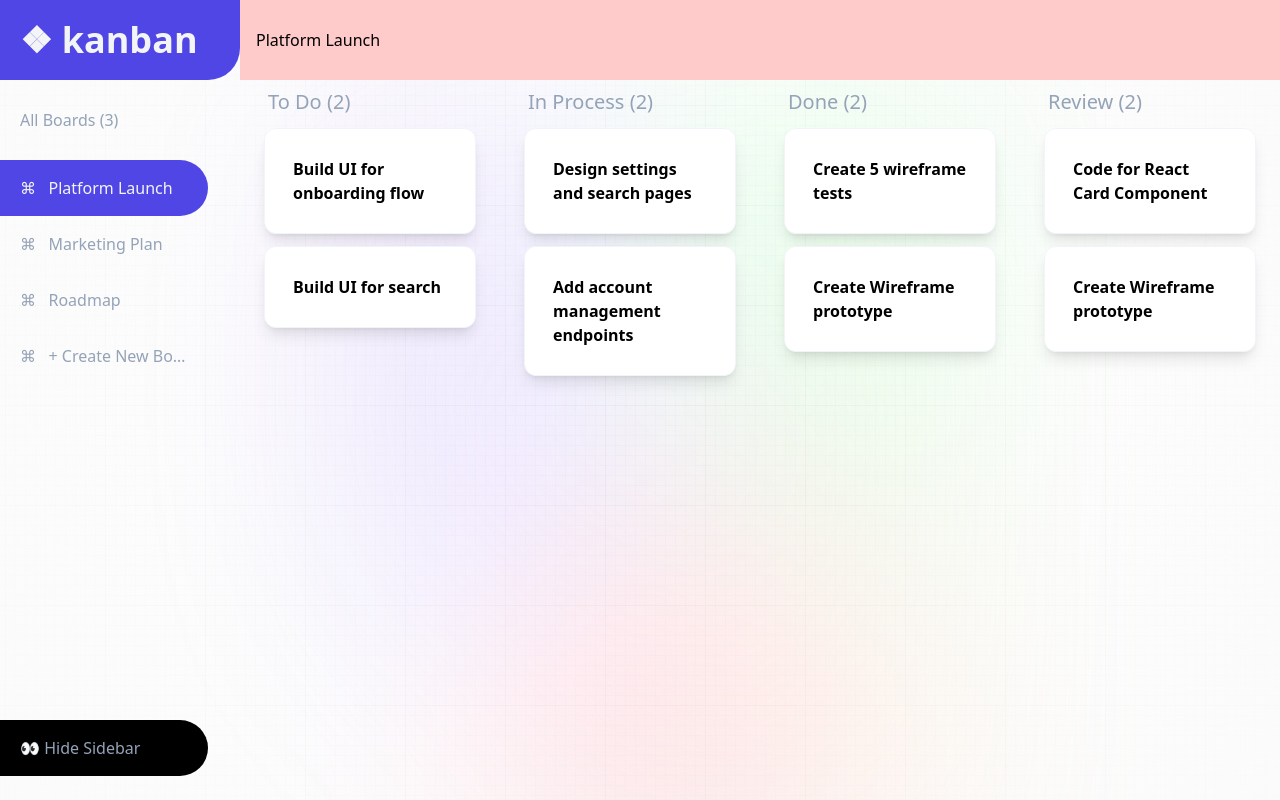
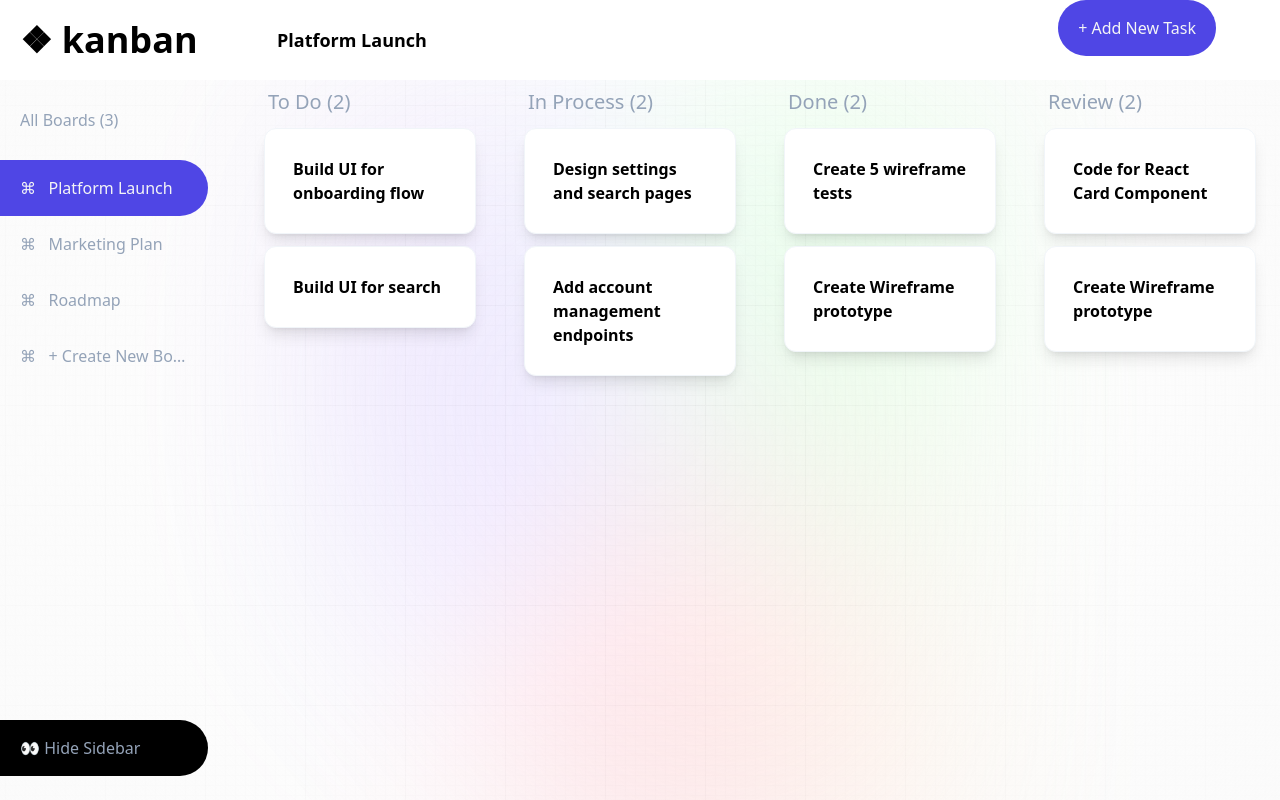
Before and after one commit to asalamatov/kanban, a Next.js app: page / in a window 1280 px wide. Built offline with nearby package versions, Linux system fonts and the light colour scheme.

Commit message:
updated header

```diff
--- a/components/boards.jsx
+++ b/components/boards.jsx
@@ -47,14 +47,9 @@ const Boards = () => {
   // }
 
   return (
-    <div className='fixed w-60 h-full flex flex-col flex-wrap justify-start' hidden={true} >
-      <div
-        id="logo"
-        className="h-20 flex justify-start px-5 w-full items-center font-bold text-4xl text-gray-100 bg-indigo-600 rounded-br-[2rem]"
-      >
-        <h1>❖ kanban</h1>
-      </div>
-      <div className="text-slate-400 h-10 w-[45]">
+    <div className='fixed w-[261px] top-20 h-full flex flex-col flex-wrap justify-start' hidden={true} >
+
+      <div className="text-slate-400 h-10 w-[261px]">
         <h2 className="my-7 mx-5">All Boards ({boards_list.length - 1})</h2>
         <div className="flex flex-col">
           {boards_list.map(
--- a/components/header.jsx
+++ b/components/header.jsx
@@ -3,10 +3,18 @@
 
 const Header = (props) => {
   return (
-    <div className="fixed left-60 right-0 top-0 h-20 flex justify-start items-center bg-red-200 pl-4">
-      {props.activeBoard}
-    </div>
-  )
+    <header className="">
+      <div className="fixed top-0 flex h-20 left-0 justify-start px-5 w-[261px] items-center font-bold text-4xl text-black bg-white">
+        <h1>❖ kanban</h1>
+      </div>
+      <div className="fixed left-[261px] right-0 top-0 h-20 flex justify-start items-center bg-white pl-4 font-bold text-lg">
+        {props.activeBoard}
+      </div>
+      <button className="fixed right-16 top-0 align-middle py-4 px-5 text-left rounded-[3rem] bg-indigo-600 text-gray-100 hover:bg-indigo-300 hover:text-indigo-600">
+        + Add New Task
+      </button>
+    </header>
+  );
 }
 
 export default Header
```
